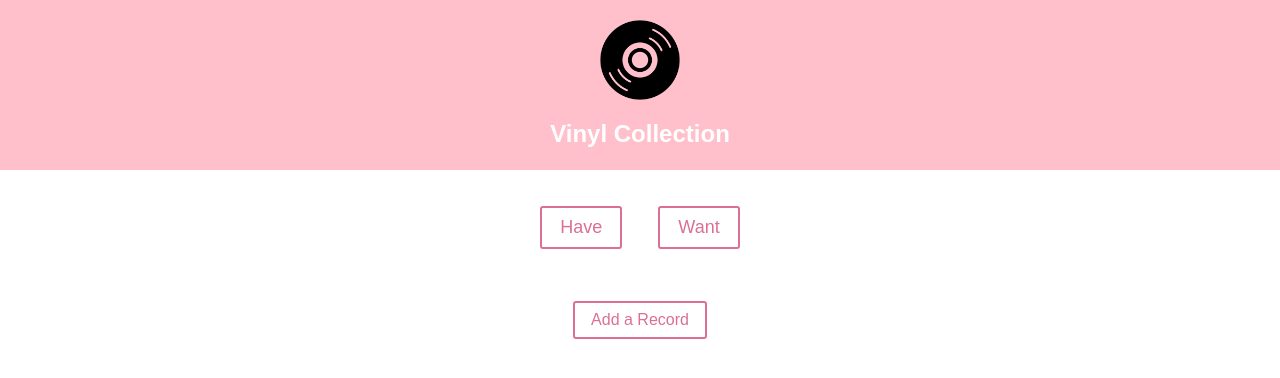
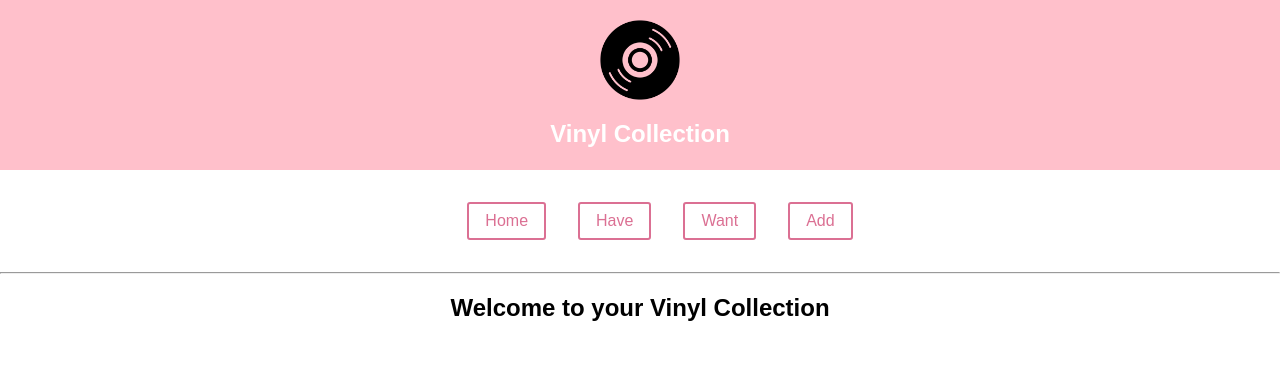
Before and after one commit to odobok/our-vinyl, a React (Create React App) app: page / in a window 1280 px wide. Shown: the top 378 px of the page. Built offline with nearby package versions, Linux system fonts and the light colour scheme.

Commit message:
working on the home page to have functioning buttons

```diff
--- a/package.json
+++ b/package.json
@@ -5,6 +5,7 @@
   "dependencies": {
     "react": "^16.4.2",
     "react-dom": "^16.4.2",
+    "react-router-dom": "^4.3.1",
     "react-scripts": "1.1.4",
     "styled-components": "^3.4.0"
   },
--- a/src/App.css
+++ b/src/App.css
@@ -22,6 +22,10 @@
   font-size: large;
 }
 
+li {
+  display: inline;
+}
+
 @keyframes App-logo-spin {
   from { transform: rotate(0deg); }
   to { transform: rotate(360deg); }
--- a/src/App.js
+++ b/src/App.js
@@ -1,9 +1,10 @@
 import React, { Component } from 'react';
 import logo from './images/record-main.png';
 import './App.css';
+import { BrowserRouter as Router, Route, Link } from "react-router-dom";
 import styled from 'styled-components';
 
-const Button = styled.button`
+const Button = styled.button `
   display: inline-block;
   font-size: 1em;
   margin: 1em;
@@ -15,29 +16,76 @@ color: palevioletred;
   &:hover ${Button} {
   background: palevioletred;
   color: white;
-}
-`;
+}`;
 
-class App extends Component {
-  render() {
-    return (
+const Home = () => (
+  <div>
+    <h2> Welcome to your Vinyl Collection</h2>
+    </div>
+)
+
+const Have = () => (
+  <div>
+  <h2> Records you have </h2>
+  </div>
+)
+
+const Want = () => (
+  <div>
+    <h2>A list of records you want!</h2>
+  </div>
+)
+
+const Add = () => (
+  <div>
+    <h2>Add it here!</h2>
+  </div>
+)
+
+const BasicExample = () => (
+  <Router>
     <div className="App">
     <header className="App-header">
       <img src={logo} className="App-logo" alt="logo" />
       <h1 className="App-title">Vinyl Collection</h1>
     </header>
+      <ul>
+        <li><Link to="/"><Button>Home</Button></Link></li>
+        <li><Link to="/have"><Button>Have</Button></Link></li>
+        <li><Link to="/want"><Button>Want</Button></Link></li>
+        <li><Link to="/add"><Button>Add</Button></Link></li>
+      </ul>
+
+      <hr/>
+
+      <Route exact path="/" component={Home}/>
+      <Route path="/have" component={Have}/>
+      <Route path="/want" component={Want}/>
+      <Route path="/add" component={Add}/>
+    </div>
+  </Router>
+)
+export default BasicExample
+/* class App extends Component {
+  render() {
+    return (
+      <div className="App">
+
+        <header className="App-header">
+          <img src={logo} className="App-logo" alt="logo" />
+          <h1 className="App-title">Vinyl Collection</h1>
+        </header>
+
         <p className="App-intro">
           <Button
             name='have-button'
             value='have'
-            //onClick={this.onButtonClick}
             >
             Have
           </Button>
           <Button
             name='want-button'
             value='want'
-            //onClick={this.onButtonClick}
             >
             Want
           </Button>
@@ -45,7 +93,6 @@ class App extends Component {
           <Button
             name='add-button'
             value='add'
-            //onClick={this.onButtonClick}
             >
             Add a Record
           </Button>
@@ -54,4 +101,4 @@ class App extends Component {
   }
 }
 
-export default App;
+export default App; */
--- /dev/null
+++ b/src/containers/add.js
@@ -0,0 +1,2 @@
+import React, { Component } from 'react'
+import add from "../components/add.js"
```
Also changed, not shown: src/components/Add.js (added, +12 -0 lines), src/components/Have.js (added, +11 -0 lines), src/components/Want.js (added, +12 -0 lines), src/containers/have.js (added), src/containers/want.js (added), 1 other file (tests, documents, lock files or other folders). Lines whose indentation alone changed are shown as unchanged.
